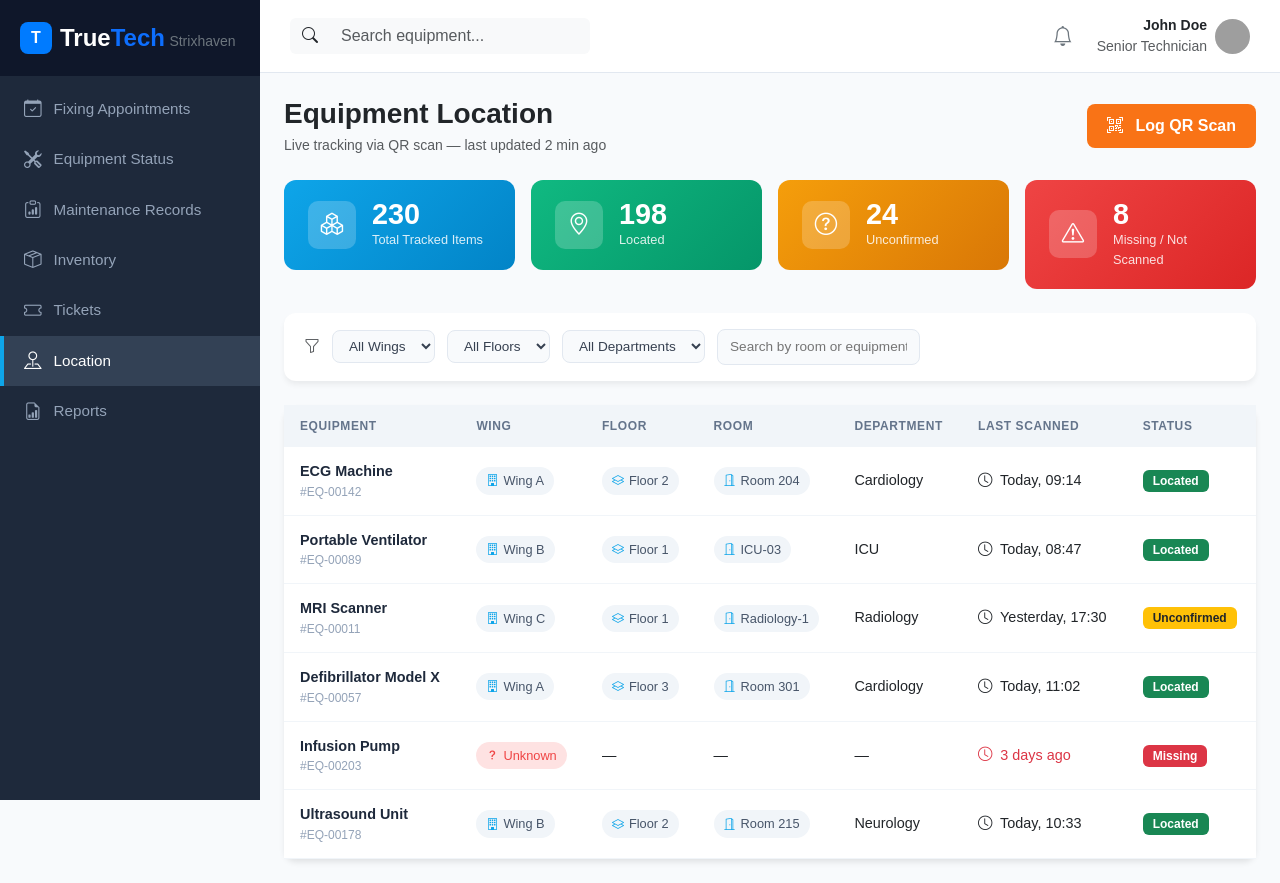
After one commit to Phyloon/SIBDAS_Projeto, a PHP site: page /tech-area/location.html in a window 1280 px wide. The commit adds this page. Run offline with PHP 8.4, Linux system fonts and the light colour scheme; grey boxes are pictures that could not be loaded.

Commit message:
Inventory images and Location

```diff
--- a/Strix-Central-Hospital/assets/css/tech-portal.css
+++ b/Strix-Central-Hospital/assets/css/tech-portal.css
@@ -134,3 +134,135 @@ body {
     font-weight: bold;
     font-family: sans-serif;
 }
+
+
+
+/* Dashboard shii, will try to make it smaller */
+        /* ── Stats row ── */
+        .stat-card {
+            border-radius: 12px;
+            padding: 20px 24px;
+            color: white;
+            display: flex;
+            align-items: center;
+            gap: 16px;
+        }
+
+        .stat-card .stat-icon {
+            width: 48px;
+            height: 48px;
+            border-radius: 10px;
+            background: rgba(255,255,255,0.2);
+            display: flex;
+            align-items: center;
+            justify-content: center;
+            font-size: 1.4rem;
+            flex-shrink: 0;
+        }
+
+        .stat-card .stat-value { font-size: 1.8rem; font-weight: 700; line-height: 1; }
+        .stat-card .stat-label { font-size: 0.8rem; opacity: 0.85; margin-top: 2px; }
+
+        /* ── Table ── */
+        .location-table thead th {
+            background: #f1f5f9;
+            color: #64748b;
+            font-size: 0.75rem;
+            text-transform: uppercase;
+            letter-spacing: 0.05em;
+            border: none;
+            padding: 12px 16px;
+        }
+
+        .location-table tbody td {
+            padding: 14px 16px;
+            vertical-align: middle;
+            border-color: #f1f5f9;
+            font-size: 0.9rem;
+        }
+
+        .location-table tbody tr:hover { background: #f8fafc; }
+
+        .equipment-name { font-weight: 600; color: #1e293b; }
+        .equipment-id   { font-size: 0.75rem; color: #94a3b8; }
+
+        .location-pill {
+            display: inline-flex;
+            align-items: center;
+            gap: 5px;
+            background: #f1f5f9;
+            border-radius: 20px;
+            padding: 4px 10px;
+            font-size: 0.8rem;
+            color: #475569;
+            font-weight: 500;
+        }
+
+        .location-pill i { color: #0ea5e9; font-size: 0.75rem; }
+
+        .scan-time { font-size: 0.8rem; color: #94a3b8; }
+        .scan-time i { margin-right: 4px; }
+
+        .badge-status {
+            padding: 4px 10px;
+            border-radius: 6px;
+            font-size: 0.75rem;
+            font-weight: 600;
+        }
+
+        /* ── QR modal ── */
+        .qr-placeholder {
+            width: 160px;
+            height: 160px;
+            background: #f1f5f9;
+            border: 2px dashed #cbd5e1;
+            border-radius: 12px;
+            display: flex;
+            flex-direction: column;
+            align-items: center;
+            justify-content: center;
+            color: #94a3b8;
+            font-size: 0.8rem;
+            gap: 8px;
+        }
+
+        .qr-placeholder i { font-size: 2.5rem; }
+
+        .form-label { font-weight: 600; font-size: 0.85rem; color: #374151; }
+
+        .btn-primary-custom {
+            background-color: var(--accent-orange);
+            border: none;
+            padding: 10px 20px;
+            font-weight: 600;
+            color: white;
+            border-radius: 8px;
+        }
+
+        .btn-primary-custom:hover { background-color: #ea580c; color: white; }
+
+        .filter-bar {
+            background: white;
+            border-radius: 12px;
+            padding: 16px 20px;
+            box-shadow: 0 4px 6px -1px rgba(0,0,0,0.07);
+            display: flex;
+            gap: 12px;
+            flex-wrap: wrap;
+            align-items: center;
+        }
+
+        .filter-bar select, .filter-bar input {
+            border: 1px solid #e2e8f0;
+            border-radius: 8px;
+            padding: 7px 12px;
+            font-size: 0.85rem;
+            color: #374151;
+            background: #f8fafc;
+        }
+
+        .filter-bar select:focus, .filter-bar input:focus {
+            outline: none;
+            border-color: var(--active-blue);
+            box-shadow: 0 0 0 3px rgba(14,165,233,0.1);
+        }
--- /dev/null
+++ b/Strix-Central-Hospital/tech-area/location.html
@@ -0,0 +1,303 @@
+<!DOCTYPE html>
+<html lang="en">
+<head>
+    <meta charset="UTF-8">
+    <meta name="viewport" content="width=device-width, initial-scale=1.0">
+    <title>TrueTech Inc. - Equipment Location</title>
+    <link href="https://cdn.jsdelivr.net/npm/bootstrap@5.3.0/dist/css/bootstrap.min.css" rel="stylesheet">
+    <link rel="stylesheet" href="https://cdn.jsdelivr.net/npm/bootstrap-icons@1.11.1/font/bootstrap-icons.css">
+    <link rel="stylesheet" href="../assets/css/tech-portal.css"/>
+
+</head>
+<body>
+    <div class="d-flex">
+        <nav id="sidebar" class="sidebar">
+            <div class="sidebar-header d-flex align-items-center">
+                <div class="logo-icon me-2"></div>
+                <div>
+                    <span class="logo-text fw-bold fs-4">True<span class="text-primary">Tech</span></span>
+                    <small class="text-secondary">Strixhaven</small>
+                </div>
+            </div>
+
+            <ul class="nav flex-column mt-2">
+                <li class="nav-item"><a href="dashboard.html" class="nav-link"><i class="bi bi-calendar-check"></i> Fixing Appointments</a></li>
+                <li class="nav-item"><a href="#" class="nav-link"><i class="bi bi-tools"></i> Equipment Status</a></li>
+                <li class="nav-item"><a href="#" class="nav-link"><i class="bi bi-clipboard-data"></i> Maintenance Records</a></li>
+                <li class="nav-item"><a href="inventory-manage.html" class="nav-link"><i class="bi bi-box-seam"></i> Inventory</a></li>
+                <li class="nav-item"><a href="tickets.html" class="nav-link"><i class="bi bi-ticket"></i> Tickets</a></li>
+                <li class="nav-item"><a href="location.html" class="nav-link active"><i class="bi bi-pin-map"></i> Location</a></li>
+                <li class="nav-item"><a href="#" class="nav-link"><i class="bi bi-file-earmark-bar-graph"></i> Reports</a></li>
+            </ul>
+        </nav>
+
+        <div id="content">
+
+            <!-- Top navbar -->
+            <nav class="top-navbar d-flex justify-content-between align-items-center">
+                <div class="input-group d-none d-md-flex" style="width: 300px;">
+                    <span class="input-group-text bg-light border-0"><i class="bi bi-search"></i></span>
+                    <input type="text" class="form-control bg-light border-0" placeholder="Search equipment...">
+                </div>
+                <div class="d-flex align-items-center">
+                    <i class="bi bi-bell text-secondary fs-5 me-4"></i>
+                    <div class="d-flex align-items-center">
+                        <div class="text-end me-2">
+                            <p class="mb-0 small fw-bold">John Doe</p>
+                            <p class="mb-0 text-muted small">Senior Technician</p>
+                        </div>
+                        <img src="https://ui-avatars.com/api/?name=John+Doe&background=random" class="rounded-circle" width="35" height="35">
+                    </div>
+                </div>
+            </nav>
+
+            <div class="container-fluid p-4">
+
+                <!-- Page header -->
+                <div class="d-flex justify-content-between align-items-center mb-4">
+                    <div>
+                        <h3 class="fw-bold mb-1">Equipment Location</h3>
+                        <p class="text-muted small mb-0">Live tracking via QR scan — last updated 2 min ago</p>
+                    </div>
+                    <button class="btn btn-primary-custom" data-bs-toggle="modal" data-bs-target="#updateLocationModal">
+                        <i class="bi bi-qr-code-scan me-2"></i> Log QR Scan
+                    </button>
+                </div>
+
+                <!-- Stat cards -->
+                <div class="row g-3 mb-4">
+                    <div class="col-sm-6 col-xl-3">
+                        <div class="stat-card" style="background: linear-gradient(135deg, #0ea5e9, #0284c7);">
+                            <div class="stat-icon"><i class="bi bi-boxes"></i></div>
+                            <div>
+                                <div class="stat-value">230</div>
+                                <div class="stat-label">Total Tracked Items</div>
+                            </div>
+                        </div>
+                    </div>
+                    <div class="col-sm-6 col-xl-3">
+                        <div class="stat-card" style="background: linear-gradient(135deg, #10b981, #059669);">
+                            <div class="stat-icon"><i class="bi bi-geo-alt"></i></div>
+                            <div>
+                                <div class="stat-value">198</div>
+                                <div class="stat-label">Located</div>
+                            </div>
+                        </div>
+                    </div>
+                    <div class="col-sm-6 col-xl-3">
+                        <div class="stat-card" style="background: linear-gradient(135deg, #f59e0b, #d97706);">
+                            <div class="stat-icon"><i class="bi bi-question-circle"></i></div>
+                            <div>
+                                <div class="stat-value">24</div>
+                                <div class="stat-label">Unconfirmed</div>
+                            </div>
+                        </div>
+                    </div>
+                    <div class="col-sm-6 col-xl-3">
+                        <div class="stat-card" style="background: linear-gradient(135deg, #ef4444, #dc2626);">
+                            <div class="stat-icon"><i class="bi bi-exclamation-triangle"></i></div>
+                            <div>
+                                <div class="stat-value">8</div>
+                                <div class="stat-label">Missing / Not Scanned</div>
+                            </div>
+                        </div>
+                    </div>
+                </div>
+
+                <!-- Filters -->
+                <div class="filter-bar mb-4">
+                    <i class="bi bi-funnel text-muted"></i>
+                    <select data-filter="wing">
+                        <option>All Wings</option>
+                        <option>Wing A</option>
+                        <option>Wing B</option>
+                        <option>Wing C</option>
+                        <option>Unknown</option>
+                    </select>
+                    <select data-filter="floor">
+                        <option>All Floors</option>
+                        <option>Floor 1</option>
+                        <option>Floor 2</option>
+                        <option>Floor 3</option>
+                        <option>Unknown</option>
+                    </select>
+                    <select data-filter="department">
+                        <option>All Departments</option>
+                        <option>Cardiology</option>
+                        <option>Radiology</option>
+                        <option>Neurology</option>
+                        <option>ICU</option>
+                        <option>Unknown</option>
+                    </select>
+                    <input type="text" placeholder="Search by room or equipment...">
+                </div>
+
+                <!-- Location table -->
+                <div class="card">
+                    <div class="card-body p-0">
+                        <table class="table location-table mb-0">
+                            <thead>
+                                <tr>
+                                    <th>Equipment</th>
+                                    <th>Wing</th>
+                                    <th>Floor</th>
+                                    <th>Room</th>
+                                    <th>Department</th>
+                                    <th>Last Scanned</th>
+                                    <th>Status</th>
+                                </tr>
+                            </thead>
+                            <tbody>
+                                <tr data-wing="Wing A" data-floor="Floor 2" data-departiment="Cardiology">
+                                    <td>
+                                        <div class="equipment-name">ECG Machine</div>
+                                        <div class="equipment-id">#EQ-00142</div>
+                                    </td>
+                                    <td><span class="location-pill"><i class="bi bi-building"></i> Wing A</span></td>
+                                    <td><span class="location-pill"><i class="bi bi-layers"></i> Floor 2</span></td>
+                                    <td><span class="location-pill"><i class="bi bi-door-open"></i> Room 204</span></td>
+                                    <td>Cardiology</td>
+                                    <td class="scan-time"><i class="bi bi-clock"></i> Today, 09:14</td>
+                                    <td><span class="badge-status bg-success text-white">Located</span></td>
+                                </tr>
+                                <tr data-wing="Wing B" data-floor="Floor 1" data-department="ICU">
+                                    <td>
+                                        <div class="equipment-name">Portable Ventilator</div>
+                                        <div class="equipment-id">#EQ-00089</div>
+                                    </td>
+                                    <td><span class="location-pill"><i class="bi bi-building"></i> Wing B</span></td>
+                                    <td><span class="location-pill"><i class="bi bi-layers"></i> Floor 1</span></td>
+                                    <td><span class="location-pill"><i class="bi bi-door-open"></i> ICU-03</span></td>
+                                    <td>ICU</td>
+                                    <td class="scan-time"><i class="bi bi-clock"></i> Today, 08:47</td>
+                                    <td><span class="badge-status bg-success text-white">Located</span></td>
+                                </tr>
+                                <tr data-wing="Wing C" data-floor="Floor 1" data-department="Radiology">
+                                    <td>
+                                        <div class="equipment-name">MRI Scanner</div>
+                                        <div class="equipment-id">#EQ-00011</div>
+                                    </td>
+                                    <td><span class="location-pill"><i class="bi bi-building"></i> Wing C</span></td>
+                                    <td><span class="location-pill"><i class="bi bi-layers"></i> Floor 1</span></td>
+                                    <td><span class="location-pill"><i class="bi bi-door-open"></i> Radiology-1</span></td>
+                                    <td>Radiology</td>
+                                    <td class="scan-time"><i class="bi bi-clock"></i> Yesterday, 17:30</td>
+                                    <td><span class="badge-status bg-warning text-dark">Unconfirmed</span></td>
+                                </tr>
+                                <tr data-wing="Wing A" data-floor="Floor 3" data-department="Cardiology">
+                                    <td>
+                                        <div class="equipment-name">Defibrillator Model X</div>
+                                        <div class="equipment-id">#EQ-00057</div>
+                                    </td>
+                                    <td><span class="location-pill"><i class="bi bi-building"></i> Wing A</span></td>
+                                    <td><span class="location-pill"><i class="bi bi-layers"></i> Floor 3</span></td>
+                                    <td><span class="location-pill"><i class="bi bi-door-open"></i> Room 301</span></td>
+                                    <td>Cardiology</td>
+                                    <td class="scan-time"><i class="bi bi-clock"></i> Today, 11:02</td>
+                                    <td><span class="badge-status bg-success text-white">Located</span></td>
+                                </tr>
+                                <tr data-wing="Unknown" data-floor="Unknown" data-department="Unknown">
+                                    <td>
+                                        <div class="equipment-name">Infusion Pump</div>
+                                        <div class="equipment-id">#EQ-00203</div>
+                                    </td>
+                                    <td><span class="location-pill text-muted" style="background:#fee2e2; color:#ef4444 !important;"><i class="bi bi-question-lg" style="color:#ef4444;"></i> Unknown</span></td>
+                                    <td>—</td>
+                                    <td>—</td>
+                                    <td>—</td>
+                                    <td class="scan-time text-danger"><i class="bi bi-clock"></i> 3 days ago</td>
+                                    <td><span class="badge-status bg-danger text-white">Missing</span></td>
+                                </tr>
+                                <tr data-wing="Wing B" data-floor="Floor 2" data-department="Neurology">
+                                    <td>
+                                        <div class="equipment-name">Ultrasound Unit</div>
+                                        <div class="equipment-id">#EQ-00178</div>
+                                    </td>
+                                    <td><span class="location-pill"><i class="bi bi-building"></i> Wing B</span></td>
+                                    <td><span class="location-pill"><i class="bi bi-layers"></i> Floor 2</span></td>
+                                    <td><span class="location-pill"><i class="bi bi-door-open"></i> Room 215</span></td>
+                                    <td>Neurology</td>
+                                    <td class="scan-time"><i class="bi bi-clock"></i> Today, 10:33</td>
+                                    <td><span class="badge-status bg-success text-white">Located</span></td>
+                                </tr>
+                            </tbody>
+                        </table>
+                    </div>
+                </div>
+
+            </div>
+        </div>
+    </div>
+
+    <!-- QR Scan Modal -->
+    <div class="modal fade" id="updateLocationModal" tabindex="-1">
+        <div class="modal-dialog ">
+            <div class="modal-content" style="border-radius: 16px; border: none;">
+                <div class="modal-header border-0 pb-0">
+                    <h5 class="modal-title fw-bold">Log Equipment Location</h5>
+
+                    <!--CLOSE BUTTON-->
+                    <button type="button" class="btn-close" data-bs-dismiss="modal"></button>
+                </div>
+                <div class="modal-body pt-3">
+
+                    <!-- QR placeholder -->
+                    <div class="d-flex flex-column align-items-center mb-4">
+                        <div class="qr-placeholder">
+                            <i class="bi bi-qr-code-scan"></i>
+                            <span>QR scanner goes here</span>
+                        </div>
+                        <small class="text-muted mt-2">Scan the QR code on the equipment, or enter the ID manually below</small>
+                    </div>
+
+                    <!-- Equipment ID -->
+                    <div class="mb-3">
+                        <label class="form-label">Equipment ID</label>
+                        <input type="text" class="form-control" placeholder="e.g. #EQ-00142" style="border-radius:8px;">
+                    </div>
+
+                    <!-- Location fields -->
+                    <div class="row g-3">
+                        <div class="col-12">
+                            <label class="form-label">Wing</label>
+                            <select class="form-select" style="border-radius:8px;">
+                                <option value="">Select wing...</option>
+                                <option>Wing A</option>
+                                <option>Wing B</option>
+                                <option>Wing C</option>
+                            </select>
+                        </div>
+                        <div class="col-6">
+                            <label class="form-label">Floor</label>
+                            <select class="form-select" style="border-radius:8px;">
+                                <option value="">Select floor...</option>
+                                <option>Floor 1</option>
+                                <option>Floor 2</option>
+                                <option>Floor 3</option>
+                            </select>
+                        </div>
+                        <div class="col-6">
+                            <label class="form-label">Room</label>
+                            <input type="text" class="form-control" placeholder="e.g. Room 204" style="border-radius:8px;">
+                        </div>
+                        <div class="col-12">
+                            <label class="form-label">Notes <span class="text-muted fw-normal">(optional)</span></label>
+                            <textarea class="form-control" rows="2" placeholder="e.g. Left next to bed 3" style="border-radius:8px;"></textarea>
+                        </div>
+                    </div>
+
+                </div>
+                <div class="modal-footer border-0 pt-0">
+                    <button type="button" class="btn btn-light" data-bs-dismiss="modal" style="border-radius:8px;">Cancel</button>
+                    <button type="button" class="btn btn-primary-custom">
+                        <i class="bi bi-check-lg me-1"></i> Confirm Location
+                    </button>
+                </div>
+            </div>
+        </div>
+    </div>
+
+<script src="https://cdn.jsdelivr.net/npm/bootstrap@5.3.0/dist/js/bootstrap.bundle.min.js"></script>
+<script src="../js/1240863.js"></script>
+</body>
+</html>
```
Also changed, not shown: Strix-Central-Hospital/js/1240863.js (+18 -0 lines), Strix-Central-Hospital/tech-area/dashboard.html (+4 -24 lines), Strix-Central-Hospital/tech-area/inventory-manage.html (+14 -23 lines), Strix-Central-Hospital/tech-area/tickets.html (+3 -20 lines), Strix-Central-Hospital/assets/images/Placeholder png.png (added), Strix-Central-Hospital/assets/images/Placeholder.jpg (added).
